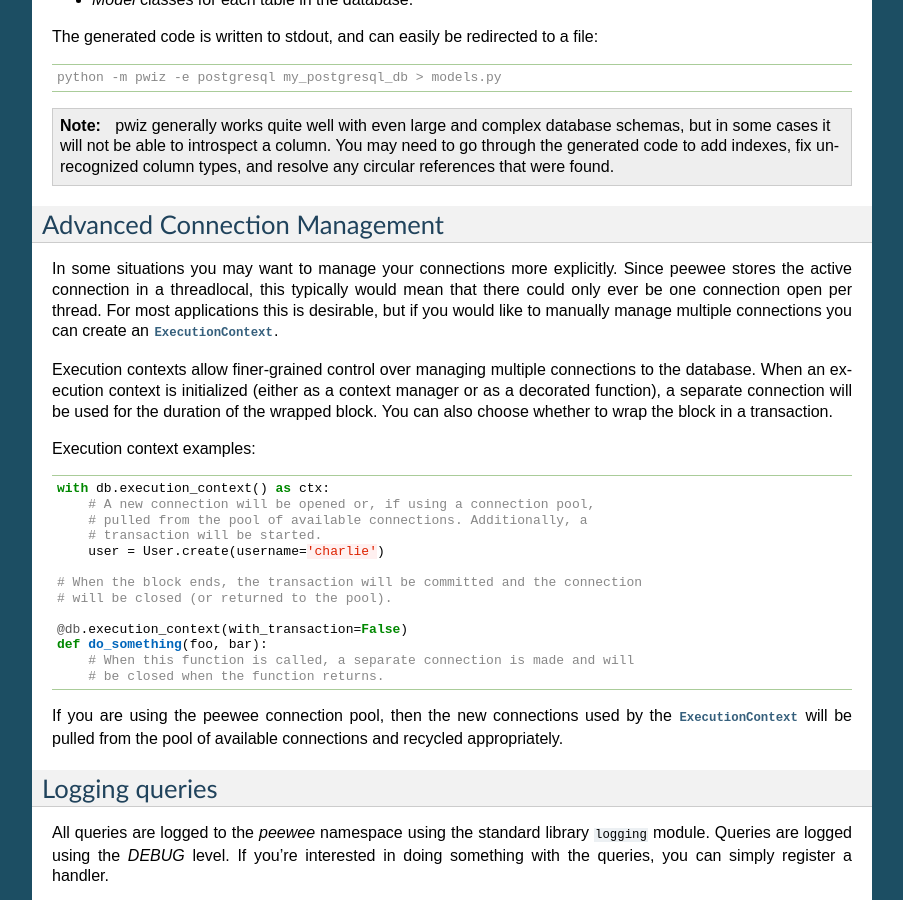
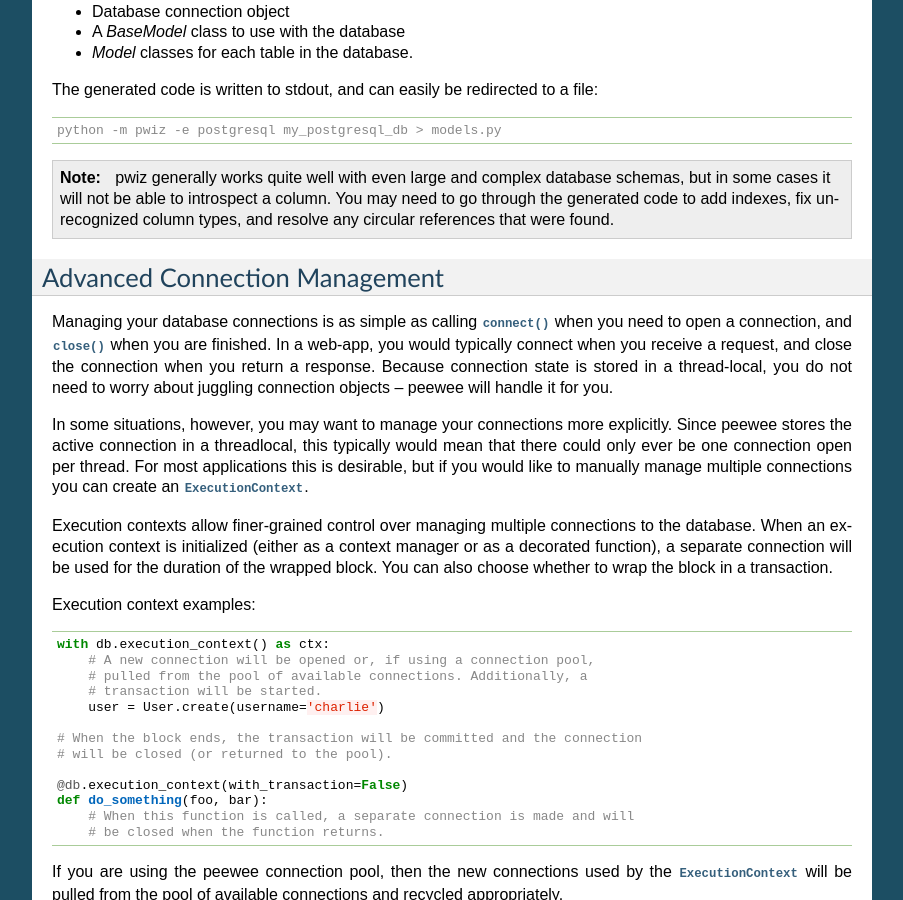
Before and after one commit to coleifer/peewee, a Sphinx documentation site: the page built from docs/peewee/database.rst, in a window 1280 px wide and 900 px high, scrolled down 8299 px. Shown: the whole window, without its empty margins (198-1101 px from the left). Built offline with Sphinx 7.4.7, drawn with Linux system fonts in a browser that asks for light colours; pages that are not in the unit, such as notebooks, are missing from menus; some of the changed text lies outside the part shown.

Commit message:
More docs.

```diff
--- a/docs/peewee/database.rst
+++ b/docs/peewee/database.rst
@@ -34,6 +34,8 @@ For web-apps you will typically open a connection when a request is started and
 
     def after_request_handler():
         database.close()
+
+.. note:: See also the :ref:`advanced connection management <advanced_connection_management>` section.
 
 To use this database with your models, set the ``database`` attribute on an inner :ref:`Meta <model-options>` class:
 
@@ -485,7 +487,9 @@ The generated code is written to stdout, and can easily be redirected to a file:
 Advanced Connection Management
 ------------------------------
 
-In some situations you may want to manage your connections more explicitly. Since peewee stores the active connection in a threadlocal, this typically would mean that there could only ever be one connection open per thread. For most applications this is desirable, but if you would like to manually manage multiple connections you can create an :py:class:`ExecutionContext`.
+Managing your database connections is as simple as calling :py:meth:`~Database.connect` when you need to open a connection, and :py:meth:`~Database.close` when you are finished. In a web-app, you would typically connect when you receive a request, and close the connection when you return a response. Because connection state is stored in a thread-local, you do not need to worry about juggling connection objects -- peewee will handle it for you.
+
+In some situations, however, you may want to manage your connections more explicitly. Since peewee stores the active connection in a threadlocal, this typically would mean that there could only ever be one connection open per thread. For most applications this is desirable, but if you would like to manually manage multiple connections you can create an :py:class:`ExecutionContext`.
 
 Execution contexts allow finer-grained control over managing multiple connections to the database. When an execution context is initialized (either as a context manager or as a decorated function), a separate connection will be used for the duration of the wrapped block. You can also choose whether to wrap the block in a transaction.
 
```
